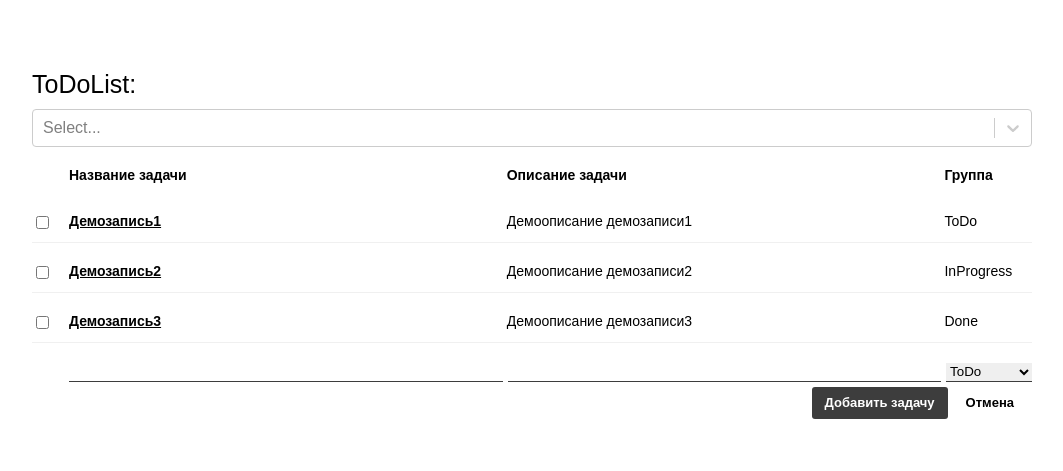
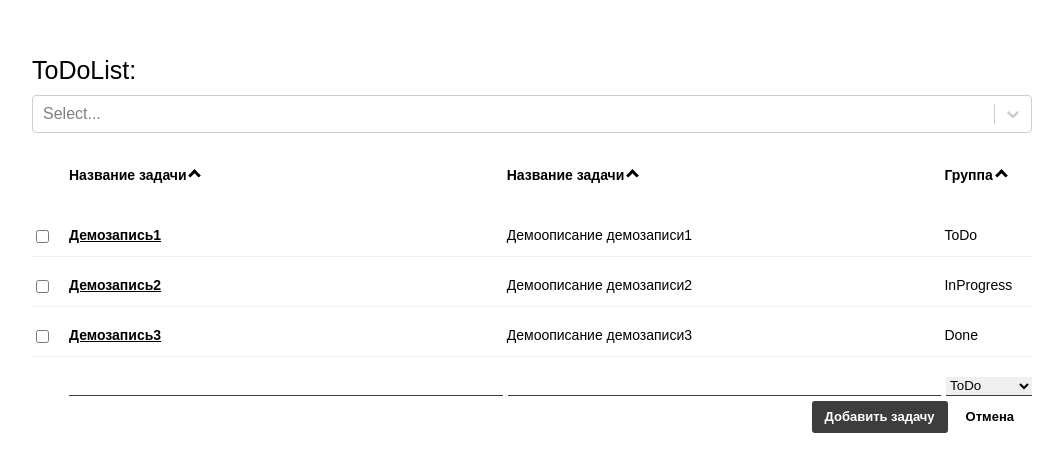
Before and after one commit to tango1603/ReactLess, a React app in the folder lesson3-homework/: page / in a window 1280 px wide. Shown: the part 159-630 px from the top of the page, without its empty margins (108-1171 px from the left). Built offline with nearby package versions, Linux system fonts and the light colour scheme.

Commit message:
start develop sorting

```diff
--- a/lesson3-homework/src/app/components/TaskList/TaskList.jsx
+++ b/lesson3-homework/src/app/components/TaskList/TaskList.jsx
@@ -9,13 +9,19 @@ export default class TaskList extends Component {
         <div className="task-list__header">
           <input className="task__check--hide" type="checkbox" />
           <div className="task-list__header task-list__header--bold">
-            Название задачи
+            <p>
+              Название задачи <div className="task-list__arrow up" />
+            </p>
           </div>
           <div className="task-list__header task-list__header--bold">
-            Описание задачи
+            <p>
+              Название задачи <div className="task-list__arrow up" />
+            </p>
           </div>
           <div className="task-list__header  task-list__header--bold-right">
-            Группа
+            <p>
+              Группа <div className="task-list__arrow up" />
+            </p>
           </div>
         </div>
         {taskList.map((task, index) => (
@@ -24,7 +30,7 @@ export default class TaskList extends Component {
             name={task.name}
             description={task.description}
             group={task.group}
-            delItemFromList= {this.props.delItemFromList}
+            delItemFromList={this.props.delItemFromList}
           />
         ))}
       </div>
--- a/lesson3-homework/src/app/components/TaskList/TaskList.scss
+++ b/lesson3-homework/src/app/components/TaskList/TaskList.scss
@@ -18,4 +18,35 @@
       width: 20%;
     }
   }
+
+
+  &__arrow {
+    border: solid black;
+    border-width: 0 3px 3px 0;
+    display: inline-block;
+    padding: 3px;
+  }
+
+  .right {
+    transform: rotate(-45deg);
+    -webkit-transform: rotate(-45deg);
+  }
+
+  .left {
+    transform: rotate(135deg);
+    -webkit-transform: rotate(135deg);
+  }
+
+  .up {
+    transform: rotate(-135deg);
+    -webkit-transform: rotate(-135deg);
+  }
+
+  .down {
+    transform: rotate(45deg);
+    -webkit-transform: rotate(45deg);
+  }
+
+
+
 }
```
Also changed, not shown: lesson3-homework/src/app/App.scss (line endings or trailing spaces).
